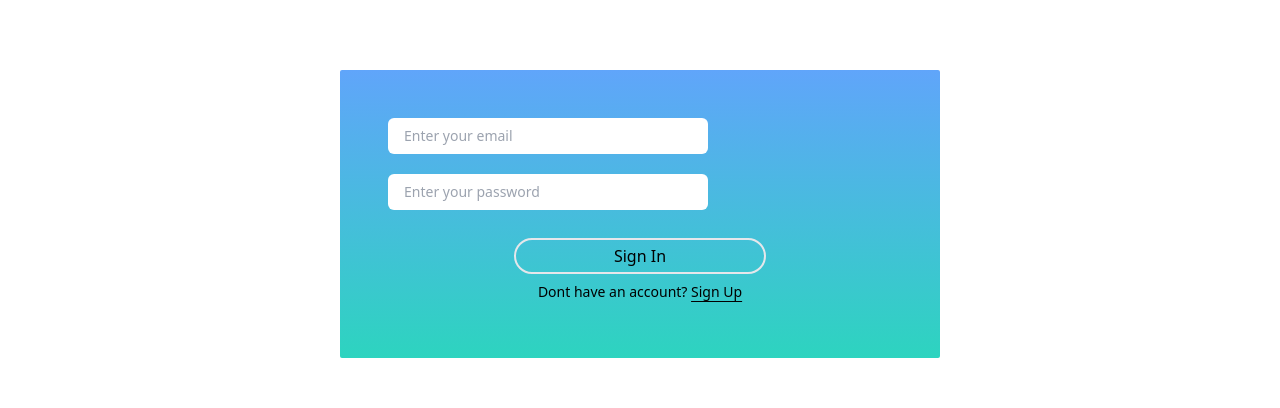
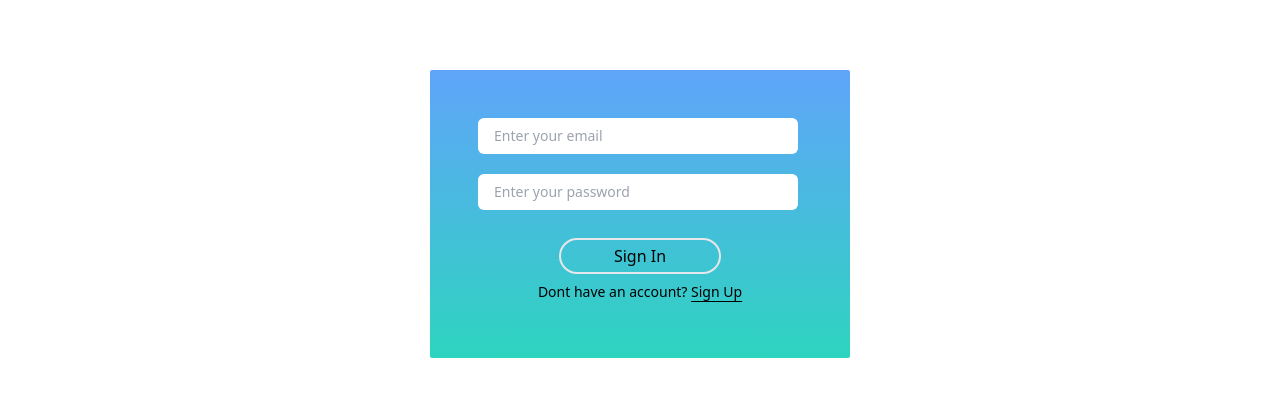
Before and after one commit to AbuPsng/Nyapin-Blog, a React (Vite) app in the folder client/: page /sign_in in a window 1280 px wide. Shown: the part 254-662 px from the top of the page. Built offline with nearby package versions, Linux system fonts and the light colour scheme; no server answers.

Commit message:
minute change is login

```diff
--- a/client/src/pages/LoginPage.jsx
+++ b/client/src/pages/LoginPage.jsx
@@ -38,7 +38,7 @@ const LoginPage = () => {
     return (
         <Template>
             <main className="h-screen flex justify-center items-center">
-                <form onSubmit={handleLogin} className="bg-gradient-to-t w-full py-4 px-10 md:w-1/2 from-teal-400 to-blue-400 flex rounded-sm flex-col gap-y-5 md:p-12">
+                <form onSubmit={handleLogin} className="bg-gradient-to-t w-full py-4 px-10 max-w-[420px] justify-center md:w-1/2 from-teal-400 to-blue-400 flex rounded-sm flex-col gap-y-5 md:p-12">
                     <input type="email" value={email} onChange={(e) => setEmail(e.target.value)} className="w-full md:w-80 text-sm py-2 rounded-md px-4" placeholder="Enter your email" />
                     <input type="password" value={password} onChange={(e) => setPassword(e.target.value)} className="w-full md:w-80 text-sm py-2 rounded-md px-4" placeholder="Enter your password" />
                     <div className="flex flex-col my-2 gap-y-2 justify-center">
```
